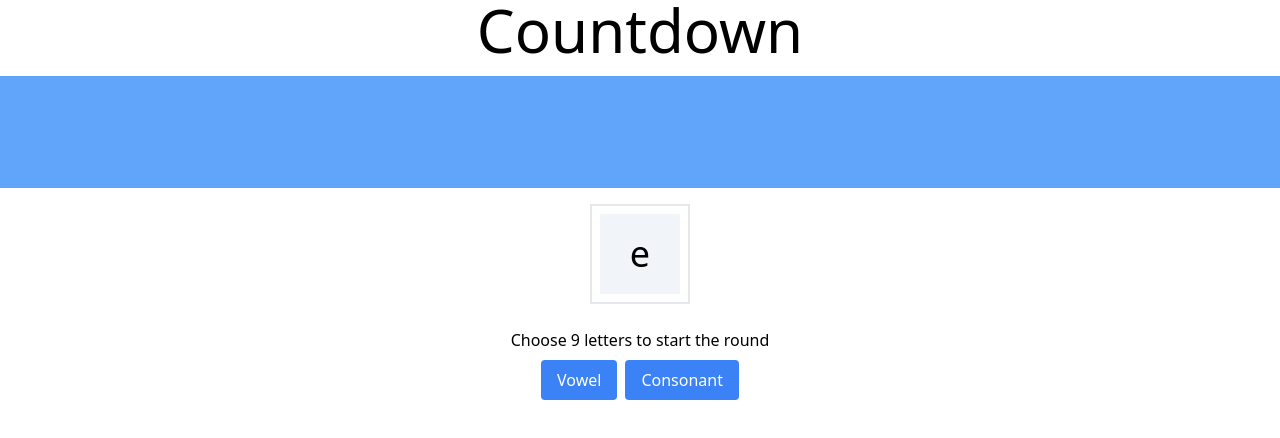
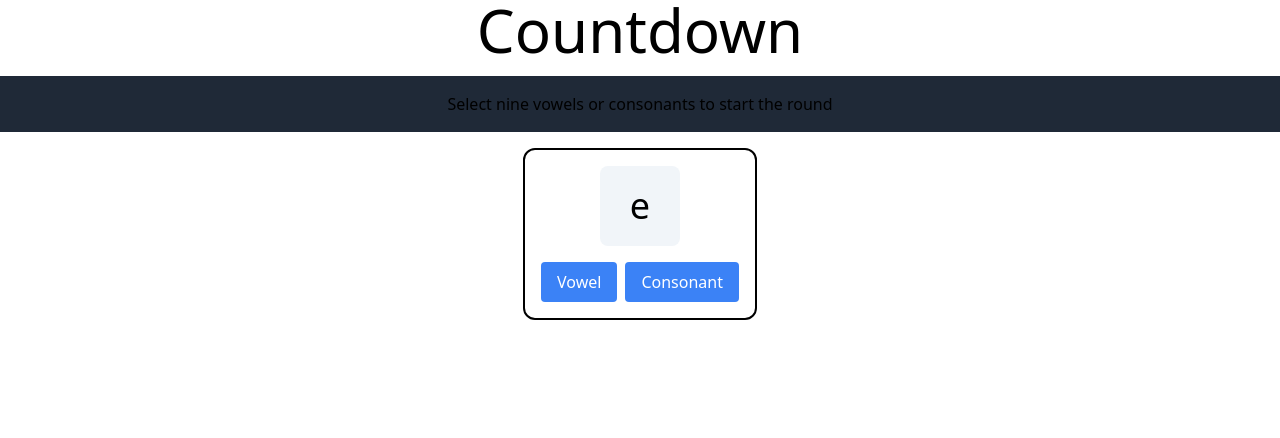
Before and after one commit to FisherTom/countdown, a React (Create React App) app: page / in a window 1280 px wide. Both pictures are taken after a click on the button "Vowel". Shown: the top 438 px of the page. Built offline with nearby package versions, Linux system fonts and the light colour scheme.

Commit message:
refactor component structure

```diff
--- a/src/components/LetterInterface.jsx
+++ b/src/components/LetterInterface.jsx
@@ -19,40 +19,39 @@
     }
   }, [letterPool]);
 
-  const handleAddWord = () => {
-    setWords((currentWords) => [...currentWords, wordLetters.join("")]);
-  };
-
   return (
     <div className="flex flex-col items-center gap-4 ">
       <WordList words={words} />
 
+      <div className="flex gap-2 w-full bg-gray-800 p-4 justify-center items-center">
+        {letterPoolFull ? (
           <SelectedLetters
             wordLetters={wordLetters}
             setWordLetters={setWordLetters}
             setUsedLetters={setUsedLetters}
+            setWords={setWords}
           />
+        ) : (
+          <p>Select nine vowels or consonants to start the round</p>
+        )}
+      </div>
+
+      <div className="flex flex-col items-center gap-4 border-2 border-black rounded-xl p-4">
+        {letterPool.length > 0 ? (
           <LetterPool
             usedLetters={usedLetters}
             setUsedLetters={setUsedLetters}
             setWordLetters={setWordLetters}
             letterPool={letterPool}
           />
+        ) : (
+          <></>
+        )}
 
-      {letterPoolFull && (
-        <button
-          onClick={() => {
-            handleAddWord();
-            setWordLetters([]);
-            setUsedLetters([]);
-          }}
-        >
-          Add Word
-        </button>
-      )}
         {!letterPoolFull && (
           <VowelCons letterPool={letterPool} setLetterPool={setLetterPool} />
         )}
+      </div>
     </div>
   );
 }
--- a/src/components/LetterPool.jsx
+++ b/src/components/LetterPool.jsx
@@ -18,14 +18,13 @@
   };
 
   return (
-    <div className="flex justify-center">
-      <ul className="flex justify-center gap-6 border-2 p-2 w-fit">
+    <ul className="flex justify-center gap-4  w-fit rounded-xl">
       {letterPool.map((letter, i) => {
         return (
           <li
             key={i}
-              className={`w-20 h-20  flex justify-center items-center text-4xl ${
-                usedLetters.includes(i) ? "bg-slate-500" : "bg-slate-100"
+            className={`w-20 h-20 rounded-lg flex justify-center items-center text-4xl ${
+              usedLetters.includes(i) ? "bg-gray-600" : "bg-slate-100"
             } `}
             onClick={() => handleAddWordLetter(letter, i)}
           >
@@ -34,7 +33,6 @@
         );
       })}
     </ul>
-    </div>
   );
 }
 
--- a/src/components/SelectedLetters.jsx
+++ b/src/components/SelectedLetters.jsx
@@ -1,15 +1,23 @@
 import React from "react";
 
-function SelectedLetters({ wordLetters, setWordLetters, setUsedLetters }) {
+function SelectedLetters({
+  wordLetters,
+  setWordLetters,
+  setUsedLetters,
+  setWords,
+}) {
+  const handleAddWord = () => {
+    setWords((currentWords) => [...currentWords, wordLetters.join("")]);
+  };
   return (
-    <div className="flex gap-2 w-full bg-blue-400 h-28 justify-center items-center">
+    <div className="flex gap-2 flex-col justify-center items-center">
       <ul className="flex justify-center gap-6  p-2 w-fit">
         {wordLetters.map((letter, i) => {
           return (
             <li
               key={i}
               className={
-                "w-20 h-20 bg-gray-300 flex justify-center items-center text-4xl"
+                "w-20 h-20 bg-white rounded-lg flex justify-center items-center text-4xl"
               }
             >
               {letter}
@@ -17,19 +25,40 @@
           );
         })}
       </ul>
+      <div className="flex gap-4">
         {wordLetters.length > 0 ? (
-        <button
-          className="bg-red-500"
+          <div
             onClick={() => {
               setWordLetters([]);
               setUsedLetters([]);
             }}
+            className={
+              "w-20 h-20 bg-red-400 rounded-full flex justify-center items-center text-xl"
+            }
           >
             Clear
-        </button>
+          </div>
         ) : (
           <></>
         )}
+
+        {wordLetters.length > 0 ? (
+          <div
+            onClick={() => {
+              handleAddWord();
+              setWordLetters([]);
+              setUsedLetters([]);
+            }}
+            className={
+              "w-20 h-20 bg-green-400 rounded-full flex justify-center items-center text-xl"
+            }
+          >
+            Add
+          </div>
+        ) : (
+          <></>
+        )}
+      </div>
     </div>
   );
 }
--- a/src/components/VowelCons.jsx
+++ b/src/components/VowelCons.jsx
@@ -39,7 +39,6 @@
 
   return (
     <div>
-      <p className="p-2">Choose 9 letters to start the round</p>
       <div className="flex gap-2 justify-center">
         <button onClick={() => handleAddLetter(true)}>Vowel</button>
         <button onClick={() => handleAddLetter(false)}>Consonant</button>
```
Lines whose indentation alone changed are shown as unchanged.
